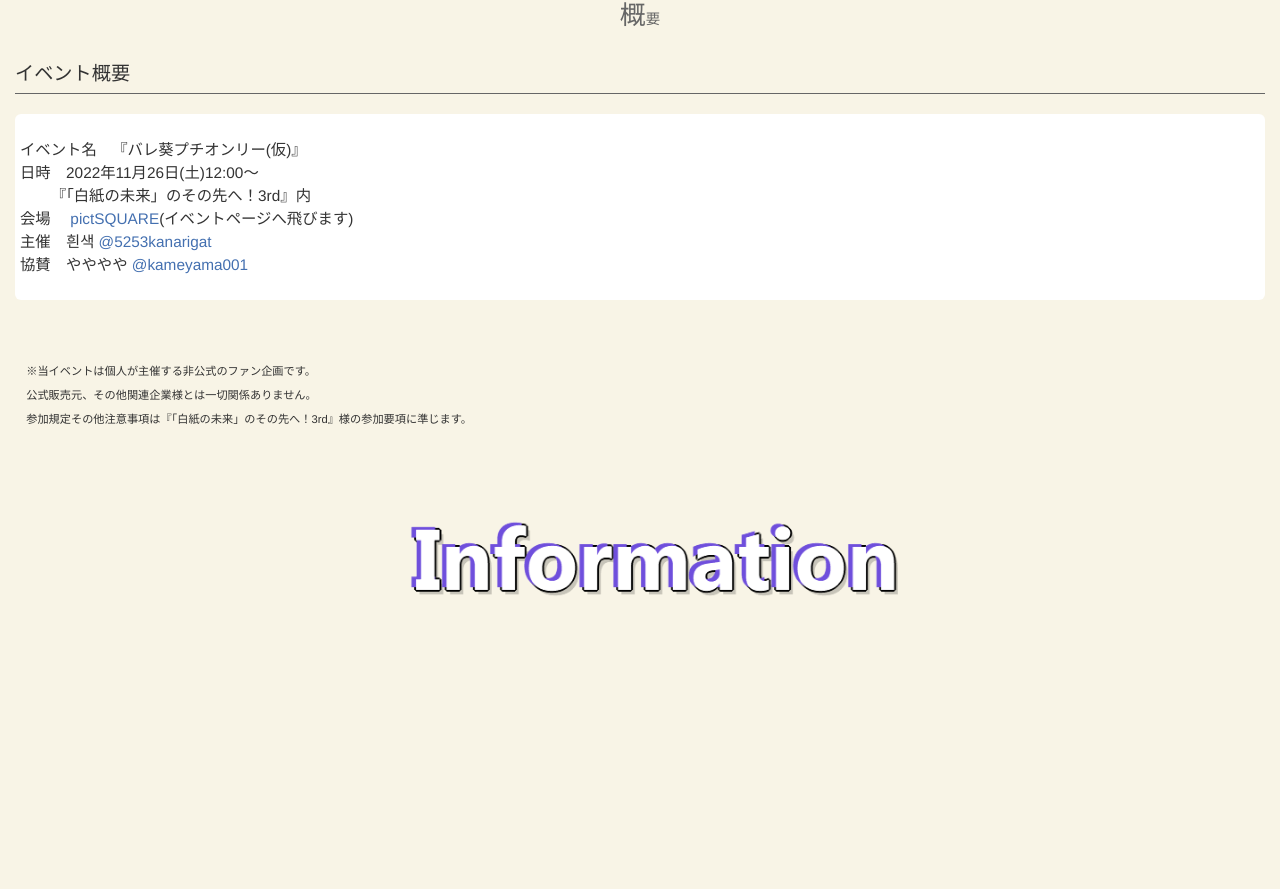
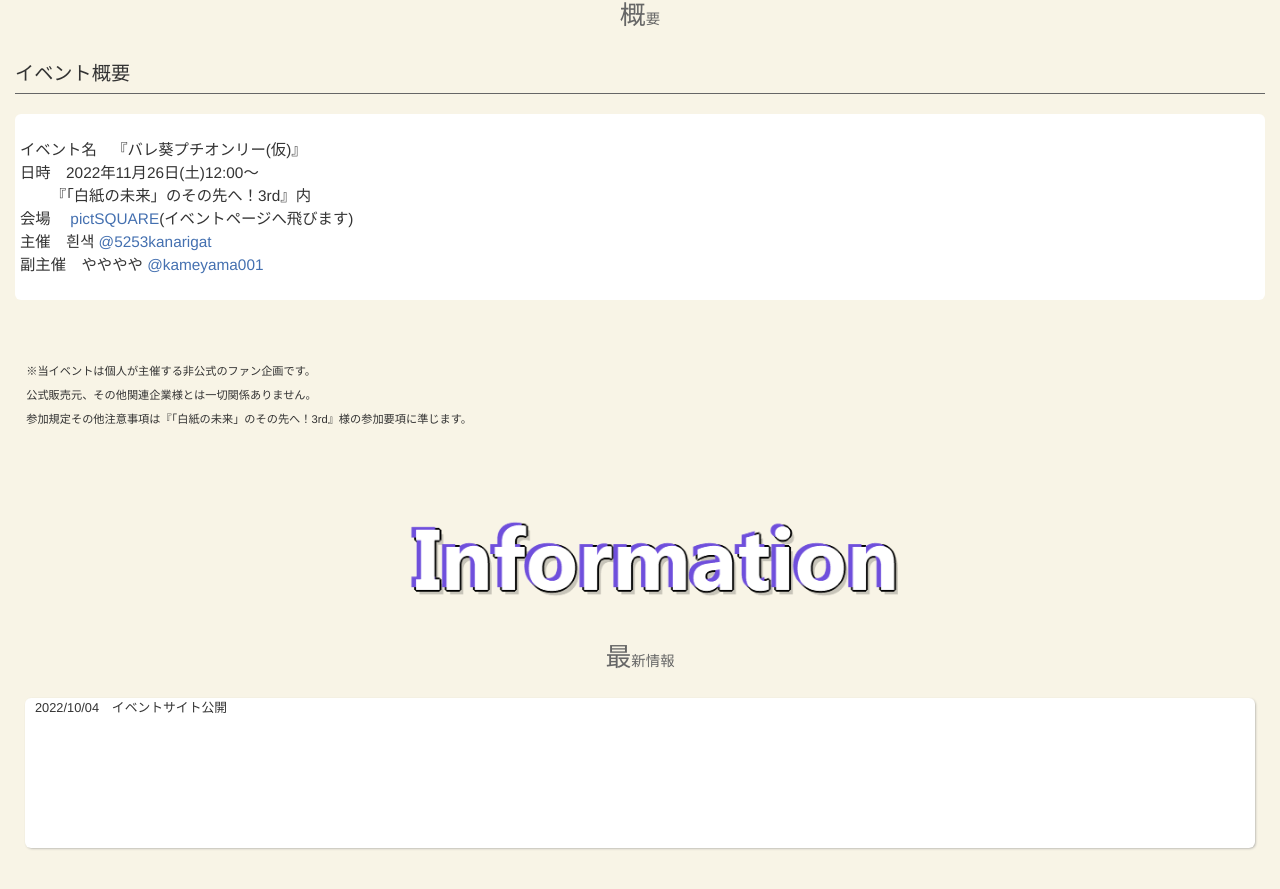
Before and after one commit to puchionlytime/blao2022, a plain HTML site: page index.html in a window 1280 px wide. Shown: the part 1134-2023 px from the top of the page. Drawn offline with Linux system fonts and the light colour scheme; a web font is replaced by a local one.

Commit message:
Update index.html

```diff
--- a/index.html
+++ b/index.html
@@ -45,10 +45,10 @@
 日時&emsp;2022年11月26日(土)12:00～<br>
 &emsp;&emsp;『「白紙の未来」のその先へ！3rd』内<br>
 会場&emsp;
-<a href="http://zkconly.ltt.jp/" target="_top">pictSQUARE</a>(イベントページへ飛びます)<br>
+<a href="https://pictsquare.net/2czei7ztxl5vedbvio1rkclhz2oatobl" target="_top">pictSQUARE</a>(イベントページへ飛びます)<br>
 主催&emsp;흰색
 <a href="https://twitter.com/5253kanarigato" target="_top">@5253kanarigat</a><br>
-協賛&emsp;やややや
+副主催&emsp;やややや
 <a href="https://twitter.com/kameyama001" target="_top">@kameyama001</a>
 </big2>
 <br>
@@ -97,7 +97,7 @@
 <li><b>『「白紙の未来」のその先へ！3rd』にサークル参加申し込みをする。</b>
 <br>
 <br>
-<p class="p1">絶チルWebオンリーへの参加お申込みは<a href="http://zkconly.ltt.jp/" target="_top">こちら</a></big>のサイトからお願いいたします。<br>
+<p class="p1">絶チルWebオンリーへの参加お申込みは<a href="https://pictsquare.net/2czei7ztxl5vedbvio1rkclhz2oatobl" target="_top">こちら</a></big>のサイトからお願いいたします。<br>
 お申込みの際には必ず、pictSQUAREサークル参加申し込みの「参加されるプチオンリー企画欄」に<br>
 “バレ葵プチオンリー”とご記入ください。</p>
 <br></li>
```
